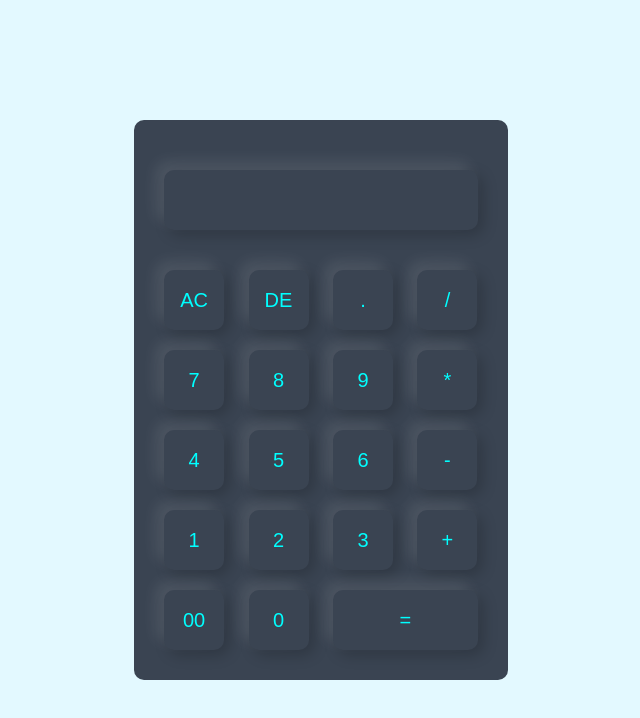
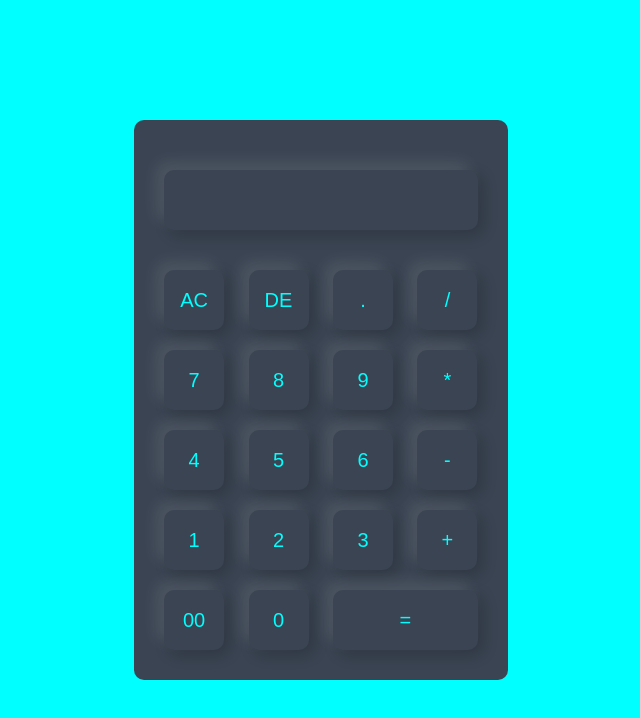
Before and after one commit to bramonowangsa11/Calculator, a plain HTML site: page index.html in a window 1280 px wide. Shown: the whole page, without its empty margins (319-959 px from the left). Drawn offline with Linux system fonts and the light colour scheme.

Commit message:
final banget

```diff
--- a/StyleCalculator.css
+++ b/StyleCalculator.css
@@ -8,7 +8,7 @@
 .container {
   width: 100%;
   height: 100vh;
-  background: #e3f9ff;
+  background: aqua;
   display: flex;
   align-items: center;
   justify-content: center;
```
